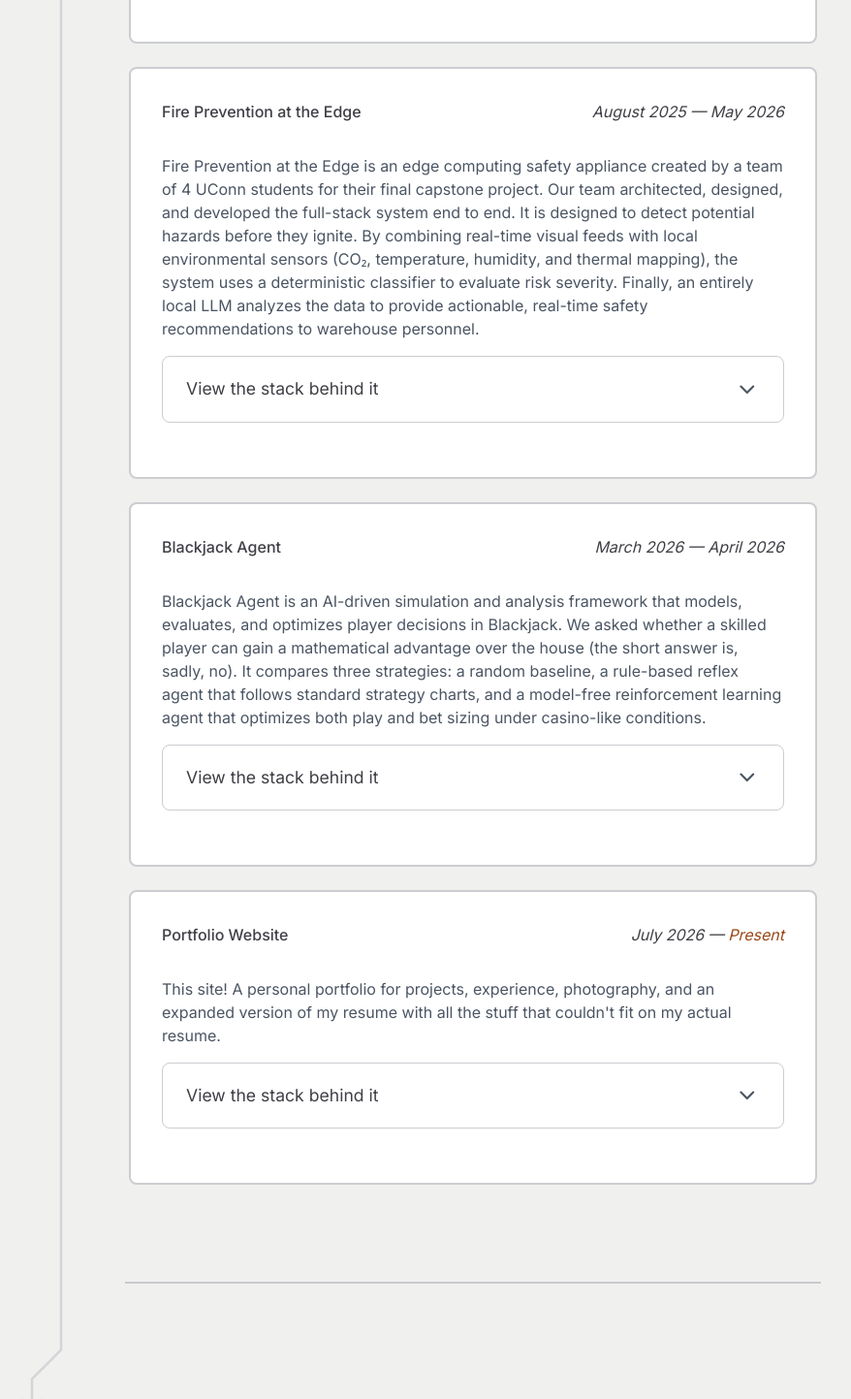
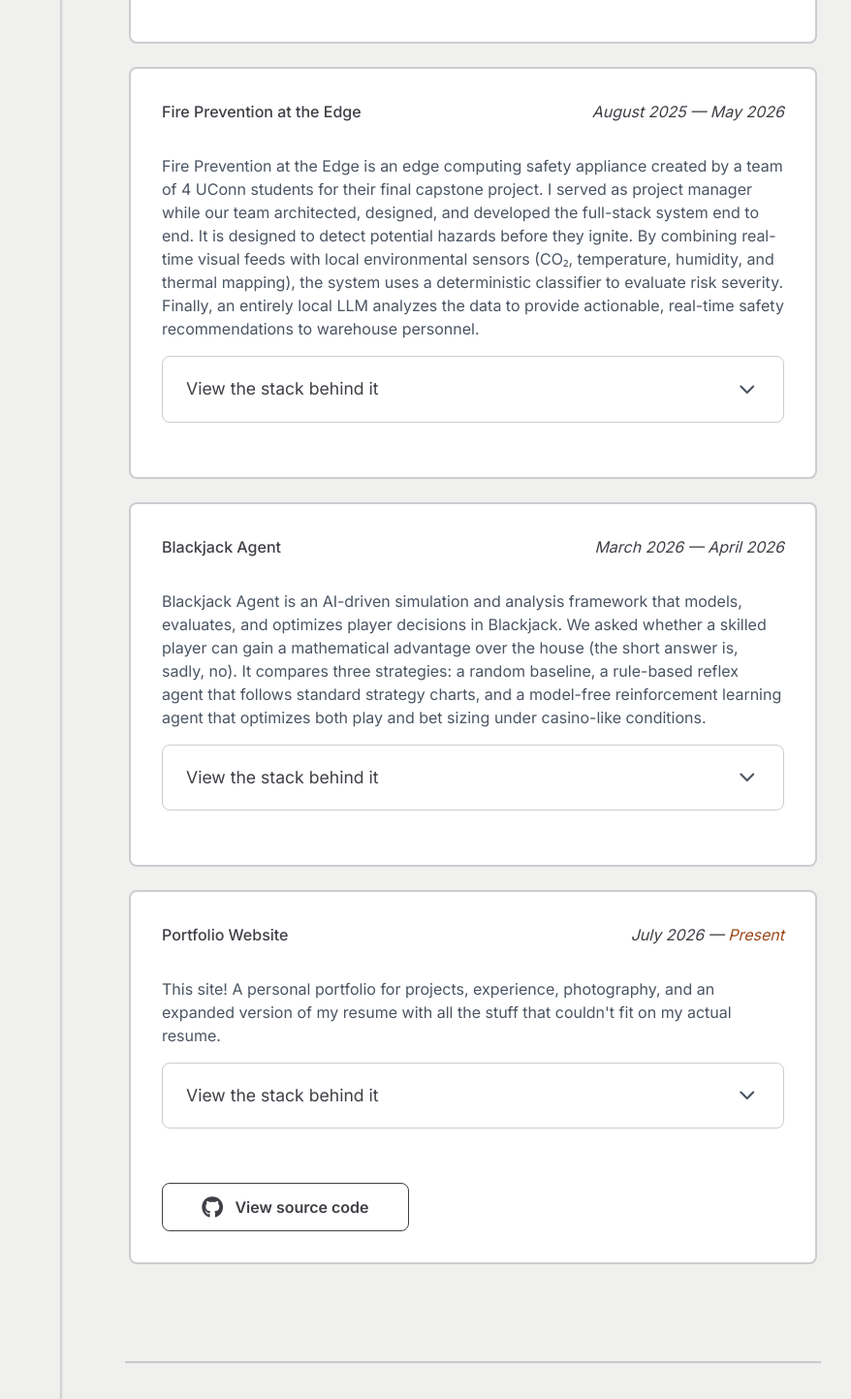
Before and after one commit to todd-buch/Portfolio, a React (Vite) app: page / in a window 1280 px wide. Shown: the part 3166-4609 px from the top of the page at 97% size, without its empty margins (152-1030 px from the left). Built offline with nearby package versions, Linux system fonts and the light colour scheme.

Commit message:
resume: finalizing home.

```diff
--- a/src/Main_Projects.tsx
+++ b/src/Main_Projects.tsx
@@ -41,6 +41,7 @@ import {
 } from "@icons-pack/react-simple-icons";
 import { DiPhotoshop } from "react-icons/di";
 import { SiGooglegemini } from "react-icons/si";
+import { FaGithub } from "react-icons/fa6";
 
 export default function Main_Projects() {
   return (
@@ -276,14 +277,15 @@ export default function Main_Projects() {
               <p>
                 Fire Prevention at the Edge is an edge computing safety
                 appliance created by a team of 4 UConn students for their final
-                capstone project. Our team architected, designed, and developed
-                the full-stack system end to end. It is designed to detect
-                potential hazards before they ignite. By combining real-time
-                visual feeds with local environmental sensors (CO₂, temperature,
-                humidity, and thermal mapping), the system uses a deterministic
-                classifier to evaluate risk severity. Finally, an entirely local
-                LLM analyzes the data to provide actionable, real-time safety
-                recommendations to warehouse personnel.
+                capstone project. I served as project manager while our team
+                architected, designed, and developed the full-stack system end
+                to end. It is designed to detect potential hazards before they
+                ignite. By combining real-time visual feeds with local
+                environmental sensors (CO₂, temperature, humidity, and thermal
+                mapping), the system uses a deterministic classifier to evaluate
+                risk severity. Finally, an entirely local LLM analyzes the data
+                to provide actionable, real-time safety recommendations to
+                warehouse personnel.
               </p>
               <Tech_Dropdown title="View the stack behind it">
                 <p>
@@ -501,8 +503,20 @@ export default function Main_Projects() {
                     name="GitHub"
                     icon={<SiGithub color="default" />}
                   />
+                  <Tech_Pill
+                    name="GitHub Pages"
+                    icon={<SiGithub color="default" />}
+                  />
                 </div>
               </Tech_Dropdown>
+              <Action_Button
+                  text="View source code"
+                  icon={<FaGithub />}
+                  link="https://github.com/todd-buch/Portfolio"
+                  target="_blank"
+                  rel="noreferrer"
+                  variant="outline"
+                />
             </Small_Card>
           </div>
         </div>
```
